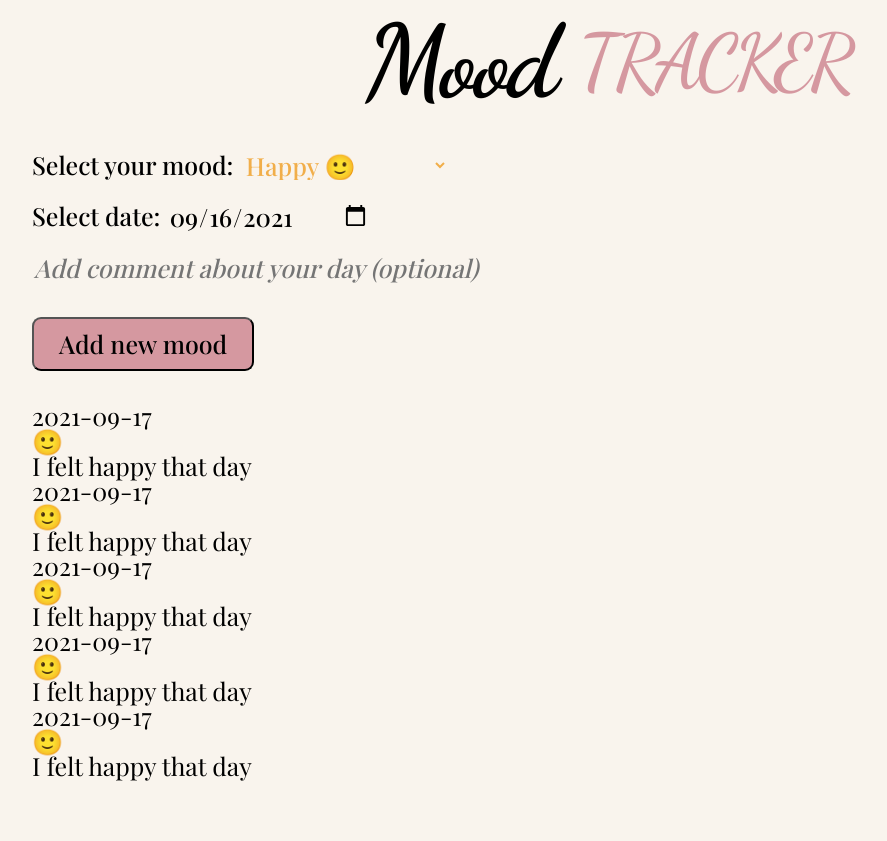
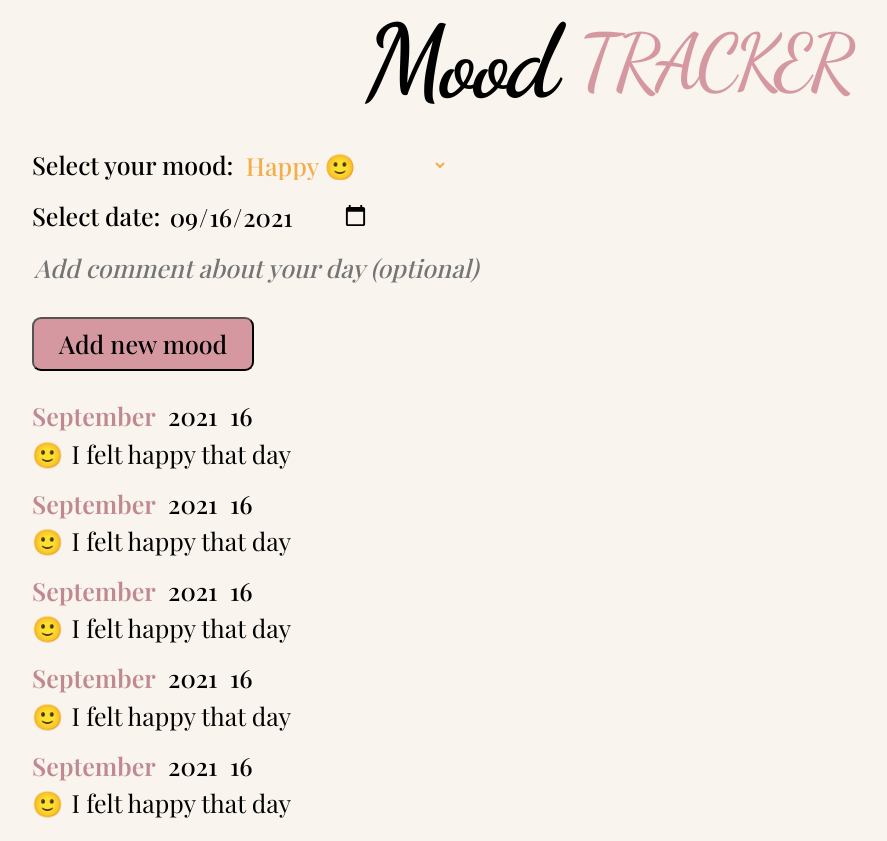
Before and after one commit to zakrzewskib/mood-tracker-react, a React (Create React App) app: page / in a window 1280 px wide. Shown: the whole page, without its empty margins (32-919 px from the left). Before the commit the page ends 800 px from the top, so only its background shows below. Built offline with nearby package versions, Linux system fonts and the light colour scheme; a web font is replaced by a local one.

Commit message:
Add date to list and style it

```diff
--- a/src/App.js
+++ b/src/App.js
@@ -8,31 +8,31 @@ const App = () => {
   const SAMPLE_DATA = [
     {
       mood: '🙂',
-      date: '2021-09-17',
+      date: new Date(),
       comment: 'I felt happy that day',
       id: Math.random().toString(),
     },
     {
       mood: '🙂',
-      date: '2021-09-17',
+      date: new Date(),
       comment: 'I felt happy that day',
       id: Math.random().toString(),
     },
     {
       mood: '🙂',
-      date: '2021-09-17',
+      date: new Date(),
       comment: 'I felt happy that day',
       id: Math.random().toString(),
     },
     {
       mood: '🙂',
-      date: '2021-09-17',
+      date: new Date(),
       comment: 'I felt happy that day',
       id: Math.random().toString(),
     },
     {
       mood: '🙂',
-      date: '2021-09-17',
+      date: new Date(),
       comment: 'I felt happy that day',
       id: Math.random().toString(),
     },
--- a/src/components/AddMood/MoodForm.js
+++ b/src/components/AddMood/MoodForm.js
@@ -18,7 +18,7 @@ const MoodForm = (props) => {
 
     const mood = {
       mood: enteredMood,
-      date: enteredDate,
+      date: new Date(enteredDate),
       comment: enteredComment,
       id: Math.random().toString(),
     };
--- a/src/components/Moods/MoodItem.js
+++ b/src/components/Moods/MoodItem.js
@@ -1,9 +1,17 @@
+import Date from '../UI/Date';
+
+import classes from './MoodItem.module.css';
+
 const MoodItem = (props) => {
   return (
     <li>
-      <div>{props.date}</div>
-      <div>{props.mood}</div>
-      <div>{props.comment}</div>
+      <div>
+        <Date date={props.date} />
+      </div>
+      <div className={classes['mood-description']}>
+        <div>{props.mood}</div>
+        <div>{props.comment}</div>
+      </div>
     </li>
   );
 };
--- /dev/null
+++ b/src/components/Moods/MoodItem.module.css
@@ -0,0 +1,7 @@
+.mood-description {
+  display: flex;
+  gap: 0.8rem;
+
+  margin-bottom: 2.4rem;
+  margin-top: 1.2rem;
+}
--- /dev/null
+++ b/src/components/UI/Date.js
@@ -0,0 +1,17 @@
+import classes from './Date.module.css';
+
+const Date = (props) => {
+  const month = props.date.toLocaleString('en-US', { month: 'long' });
+  const day = props.date.toLocaleString('en-US', { day: '2-digit' });
+  const year = props.date.getFullYear();
+
+  return (
+    <div className={classes['date']}>
+      <div className={classes['date--month']}>{month}</div>
+      <div className={classes['date--year']}>{year}</div>
+      <div className={classes['date--day']}>{day}</div>
+    </div>
+  );
+};
+
+export default Date;
--- /dev/null
+++ b/src/components/UI/Date.module.css
@@ -0,0 +1,11 @@
+.date {
+  display: flex;
+  gap: 1.2rem;
+
+  font-weight: 500;
+}
+
+.date--month {
+  font-weight: 600;
+  color: #c08990;
+}
```
